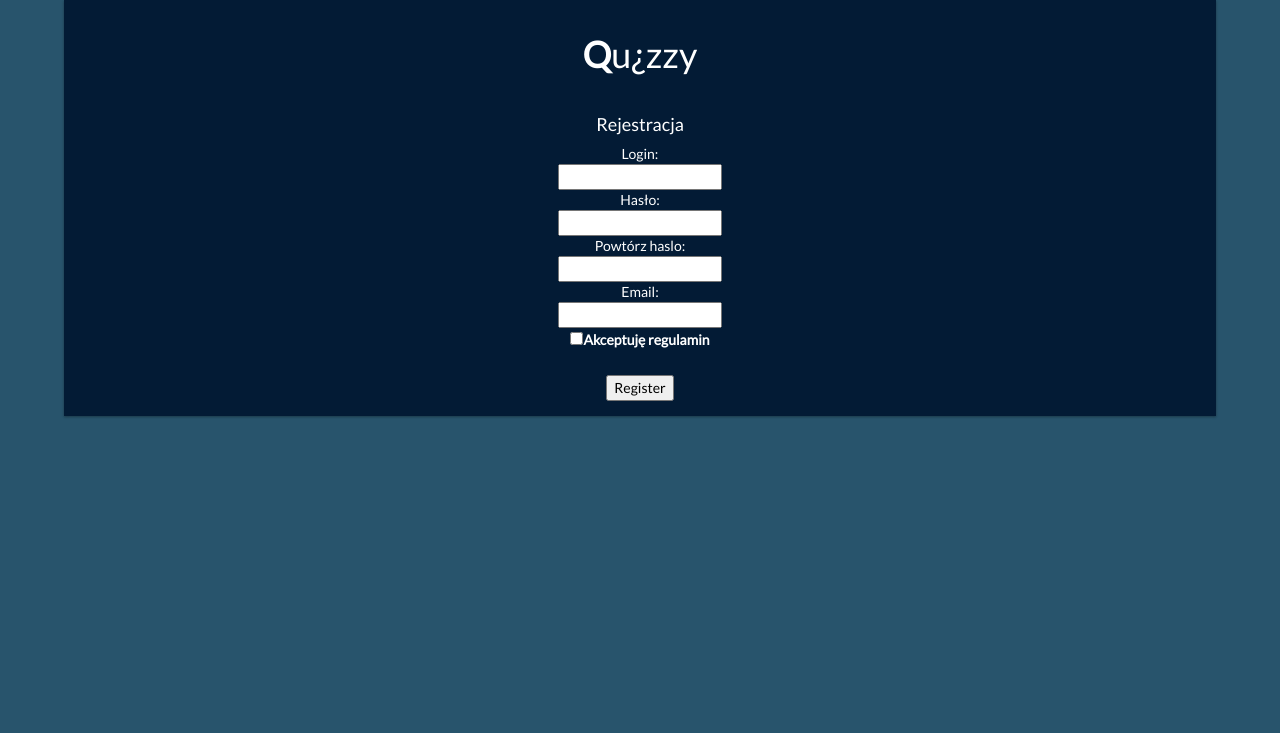
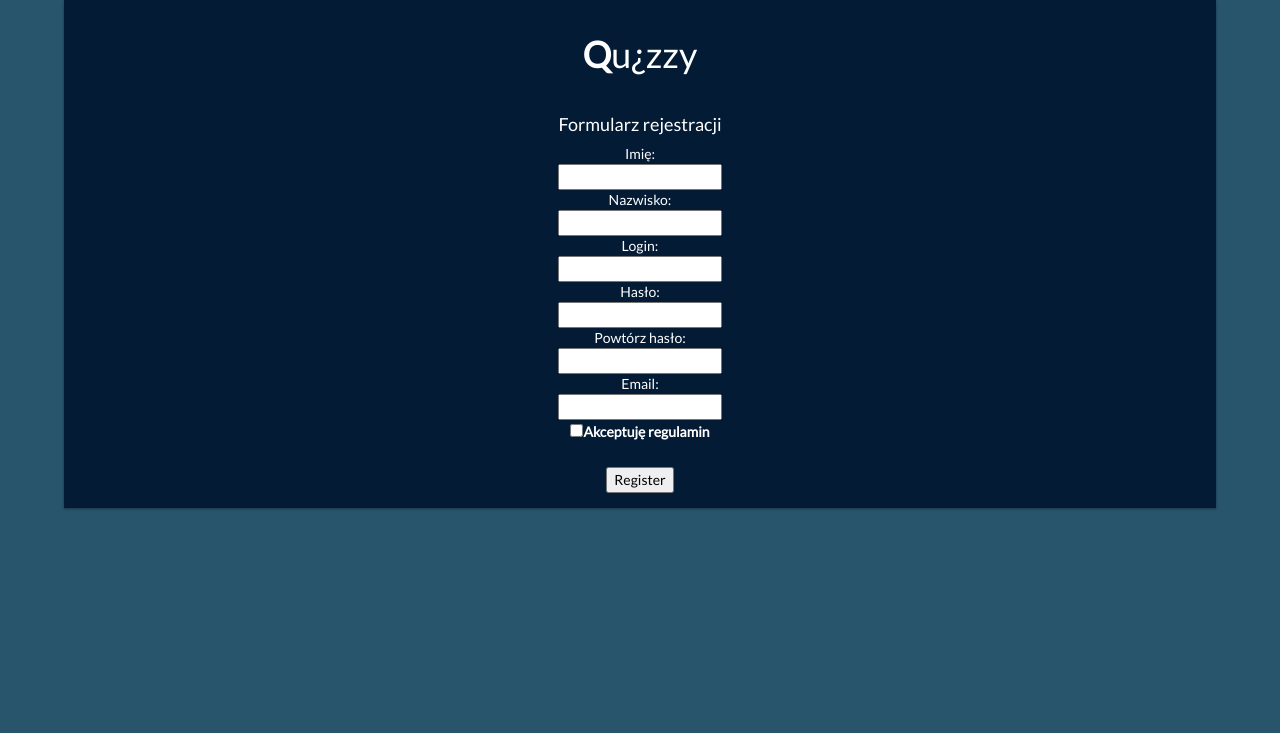
Before and after one commit to pgrzegorzewski/app, a PHP site: page /register.php in a window 1280 px wide. Shown: the top 733 px of the page. Run offline with PHP 8.4, Linux system fonts and the light colour scheme; some libraries are stand-ins or nearby versions.

Commit message:
formularz rejestracji skończony

```diff
--- a/learningapp/app/register.php
+++ b/learningapp/app/register.php
@@ -4,6 +4,20 @@
     if(isset($_POST['nick']))
     {
         $success = true;
+
+        $first_name = $_POST['first_name'];
+        if($first_name == '' || strlen($first_name) < 2)
+        {
+            $success = false;
+            $_SESSION['e_first_name'] = "Niepoprawne imię";
+        }
+
+        $last_name = $_POST['last_name'];
+        if($last_name == '' || strlen($last_name) < 2)
+        {
+            $success = false;
+            $_SESSION['e_last_name'] = "Niepoprawne nazwisko";
+        }
 
         $nick = $_POST['nick'];
         if(strlen($nick) < 3 || strlen($nick) > 20)
@@ -92,7 +106,7 @@
 
                 if($success == true)
                 {
-                    @pg_query($connection, "SELECT * FROM usr.sp_user_create('$nick', '$password_hashed', 'madzia', 'przychodniak', '$email')");
+                    @pg_query($connection, "SELECT * FROM usr.sp_user_create('$nick', '$password_hashed', '$first_name', '$last_name', '$email')");
                     $_SESSION['registrationSuccessful'] = true;
                     header('Location: register_success.php');
                 }
@@ -129,9 +143,29 @@
 	<div class="container-fluid">
     	<div class = "container section">
     	 	<div class="form"><h1><b>Q</b>u¿zzy</h1></div><br />
-    	 	<div class="form"><h4>Rejestracja</h4></div>
+    	 	<div class="form"><h4>Formularz rejestracji</h4></div>
     	 	<div class="form">
         	 	<form method="post">
+
+        	 		Imię: <br />
+        	 		<input type = "text" name="first_name"><br />
+
+        	 		<?php
+            			if(isset($_SESSION['e_first_name'])){
+            				echo '<div class = "error">'.$_SESSION['e_first_name'].'</div>';
+            				unset($_SESSION['e_first_name']);
+            			}
+		            ?>
+
+        	 		Nazwisko: <br />
+        	 		<input type = "text" name="last_name"><br />
+
+        	 		<?php
+            			if(isset($_SESSION['e_last_name'])){
+            				echo '<div class = "error">'.$_SESSION['e_last_name'].'</div>';
+            				unset($_SESSION['e_last_name']);
+            			}
+		            ?>
 
         	 		Login: <br />
         	 		<input type = "text" name="nick"><br />
@@ -146,7 +180,7 @@
         	 		Hasło: <br />
         	 		<input type = "password" name="password"><br />
 
-        	 		Powtórz haslo: <br />
+        	 		Powtórz hasło: <br />
         	 		<input type = "password" name="password_2"><br />
 
         	 		<?php
```
